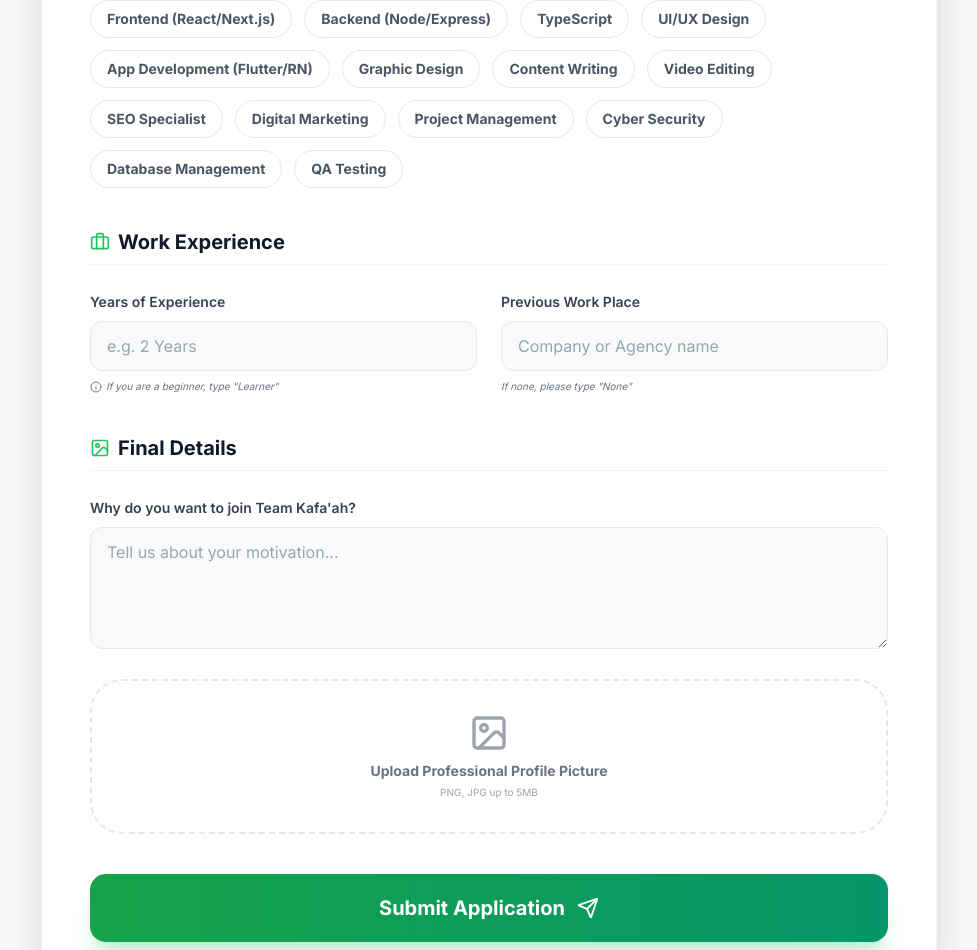
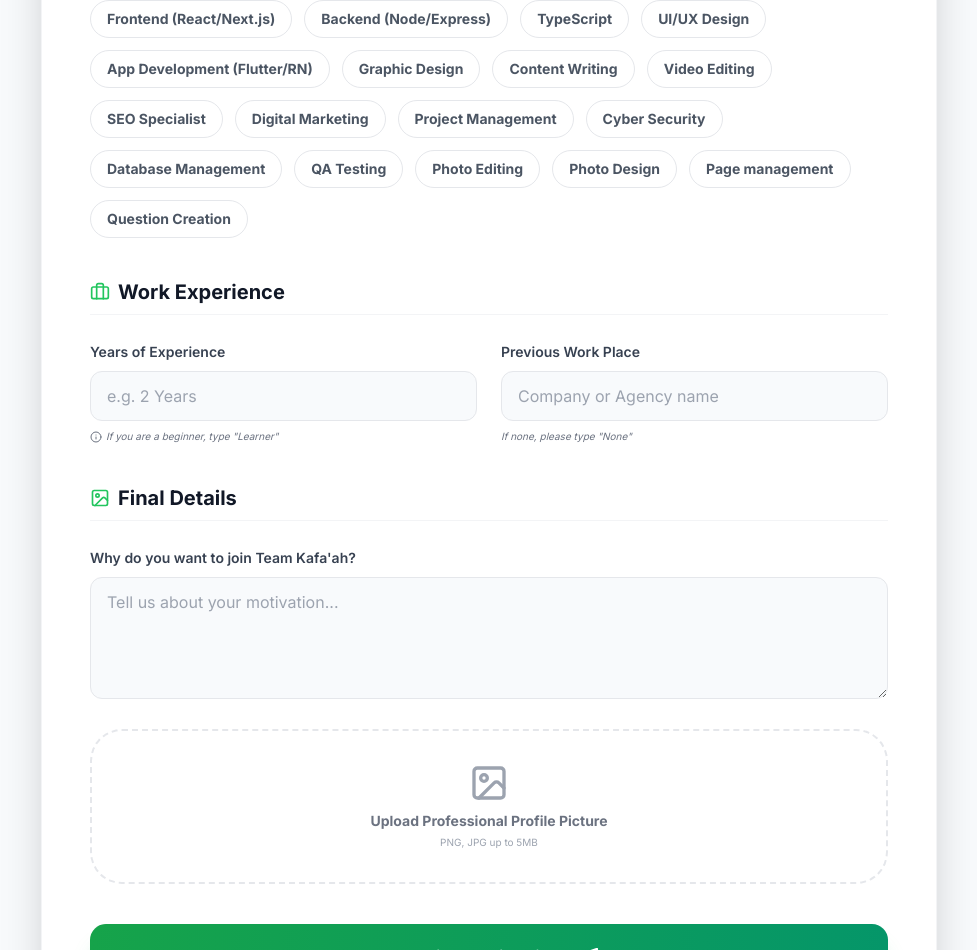
Before and after one commit to kafaahbd/kafaahbd, a React (Vite) app: page /join in a window 1280 px wide. Shown: the part 901-1851 px from the top of the page, without its empty margins (151-1128 px from the left). Built offline with nearby package versions, Linux system fonts and the light colour scheme.

Commit message:
Update JoinForm.tsx

```diff
--- a/src/pages/JoinForm.tsx
+++ b/src/pages/JoinForm.tsx
@@ -18,7 +18,7 @@ const skillsList = [
   "Frontend (React/Next.js)", "Backend (Node/Express)", "TypeScript",
   "UI/UX Design", "App Development (Flutter/RN)", "Graphic Design",
   "Content Writing", "Video Editing", "SEO Specialist", "Digital Marketing",
-  "Project Management", "Cyber Security", "Database Management", "QA Testing"
+  "Project Management", "Cyber Security", "Database Management", "QA Testing","Photo Editing " ,"Photo Design" ,"Page management ","Question Creation "
 ];
 
 const JoinForm: React.FC = () => {
```
